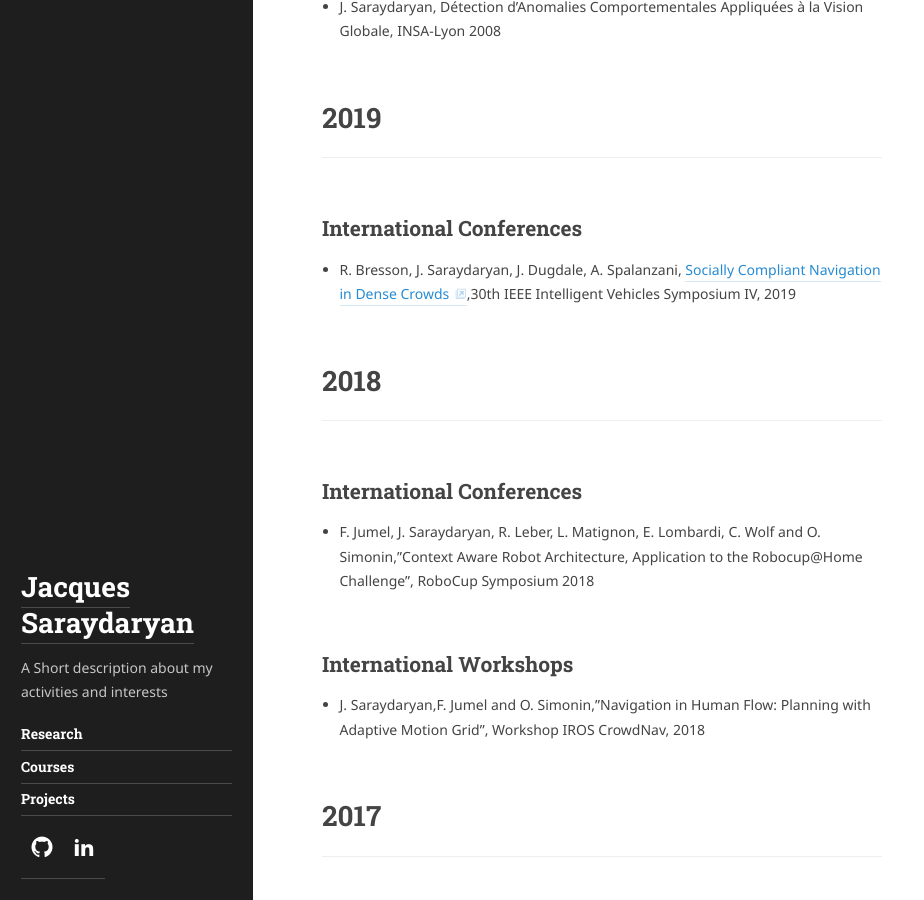
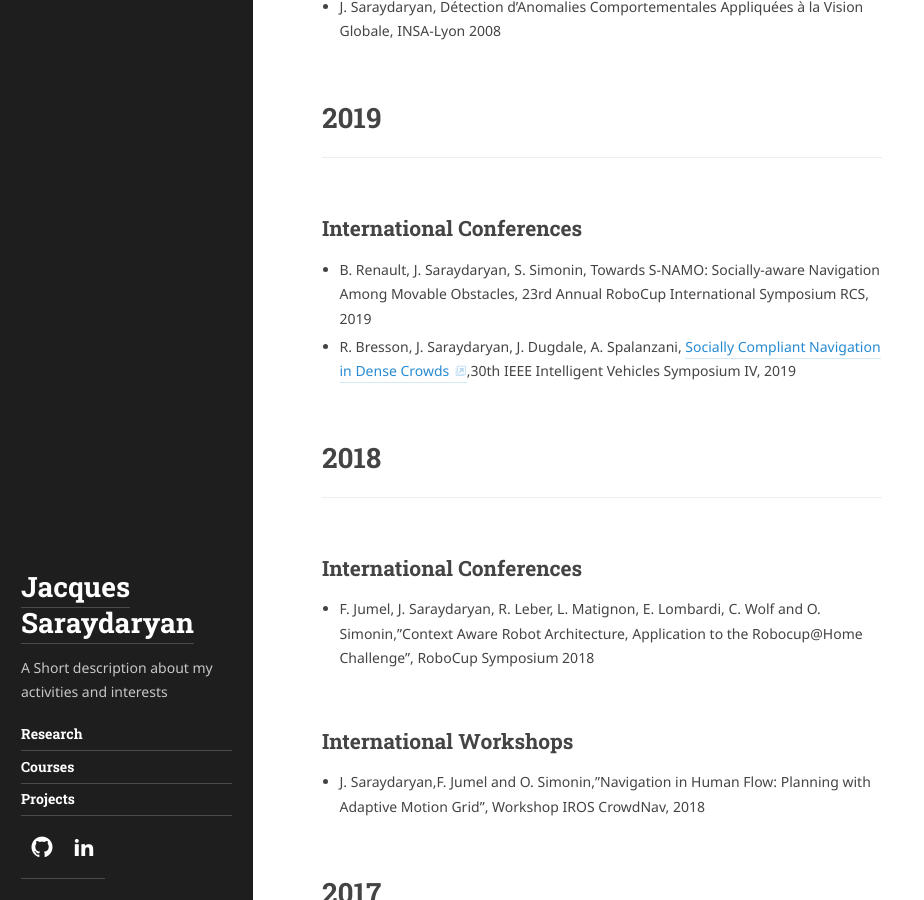
Before and after one commit to jacques-saraydaryan/jacques-saraydaryan.github.io, a Jekyll site: the page built from menus_pages/researchPage.md, in a window 1280 px wide and 900 px high, scrolled down 331 px. Shown: the whole window, without its empty margins (0-924 px from the left). Built offline with Jekyll 4.4.1, drawn with Linux system fonts in a browser that asks for light colours; some web fonts are replaced.

Commit message:
Update researchPage.md
add ref

```diff
--- a/menus_pages/researchPage.md
+++ b/menus_pages/researchPage.md
@@ -14,12 +14,12 @@ accent_image:
 
 ## Thesis
 ***
-
 * J. Saraydaryan, Détection d’Anomalies Comportementales Appliquées à la Vision Globale, INSA-Lyon 2008
 
 # 2019
 ***
 ## International Conferences
+* B. Renault, J. Saraydaryan, S. Simonin, Towards S-NAMO: Socially-aware Navigation Among Movable Obstacles, 23rd Annual RoboCup International Symposium RCS, 2019
 * R. Bresson, J. Saraydaryan, J. Dugdale, A. Spalanzani, [Socially Compliant Navigation in Dense Crowds](https://hal.inria.fr/hal-02096006),30th IEEE Intelligent Vehicles Symposium IV, 2019
 
 
```
